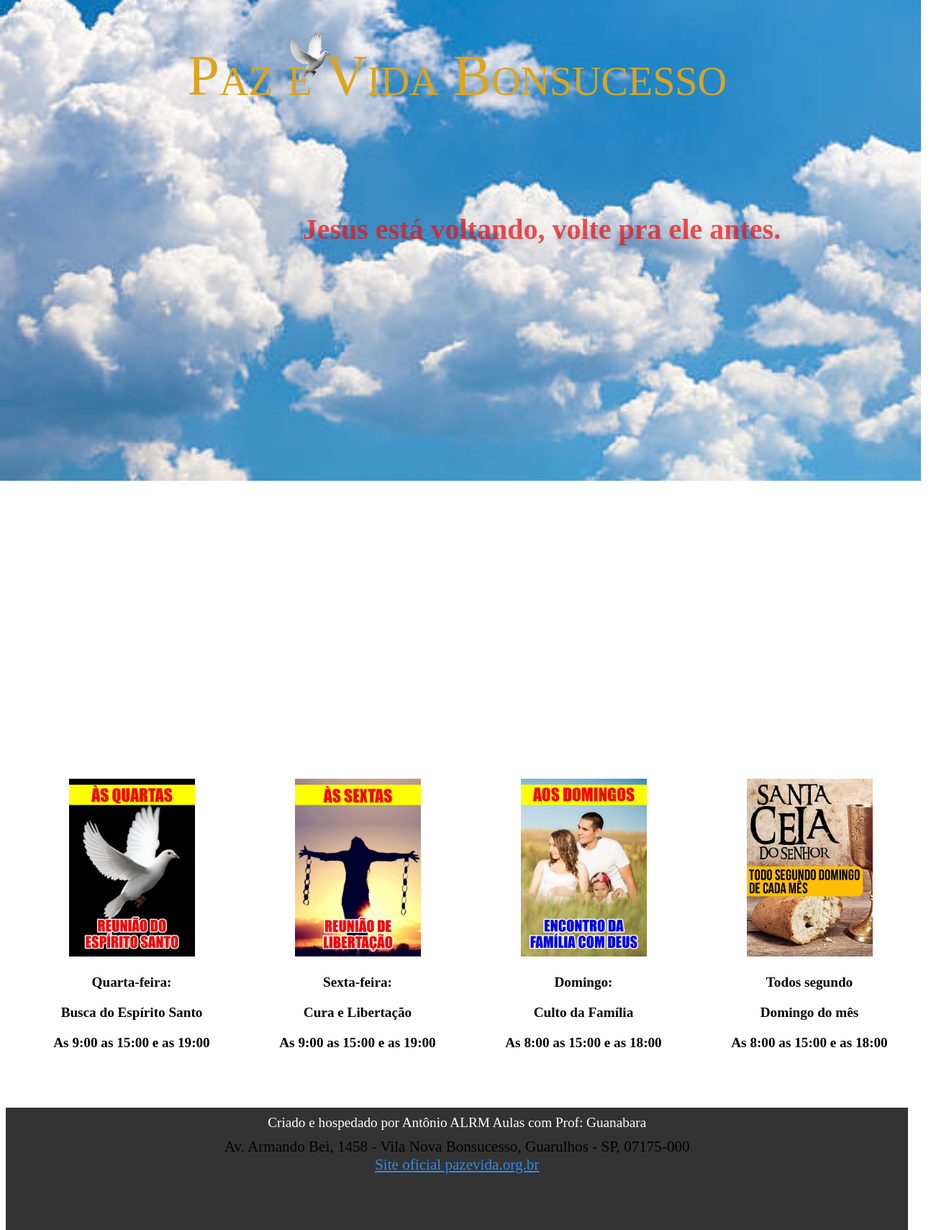
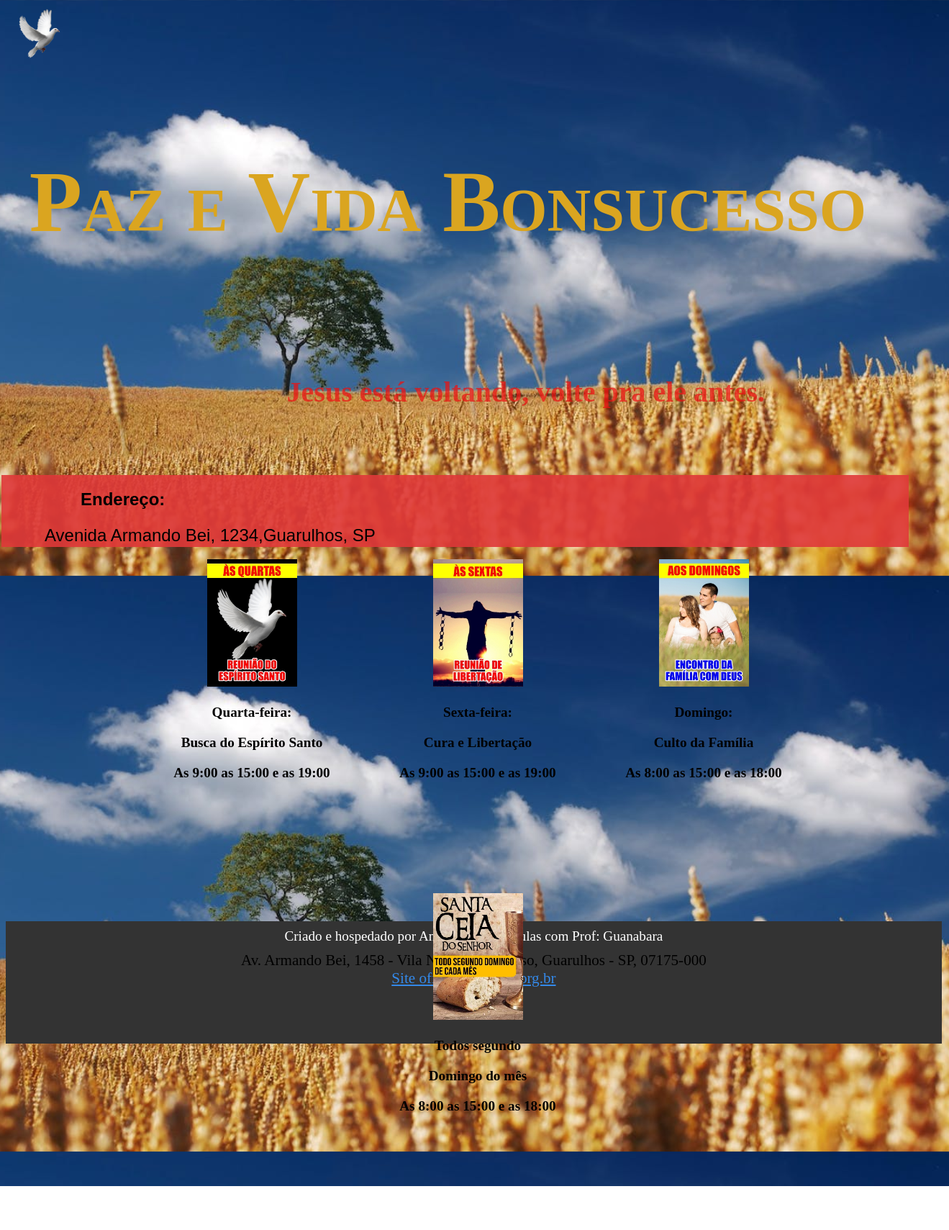
Before and after one commit to prudencia-alrm/pazevida, a plain HTML site: page index.html in a window 1280 px wide. Shown: the whole page at 72% size, 1319 px wide, since content can reach past the window. After the commit the page ends 1648 px from the top, so only its background shows below. Drawn offline with Linux system fonts and the light colour scheme; a web font is replaced by a local one.

Commit message:
atualizado 19 06

```diff
--- a/efects.css
+++ b/efects.css
@@ -62,12 +62,13 @@
         max-width: 100%;
         height: 100vh;
       }
+      /*
 
       .gif {
         position: absolute;
         top: 10%;
         right: 100%;
-        transform: translate(0%, -50%);
+        transform: translate(0%, -20%);
         white-space: nowrap;
         animation: movegif 10s infinite linear;
       } @keyframes movegif {
@@ -84,7 +85,7 @@
           left: 100%;
         }
     }
-
+      */
       .move {
         position: absolute;
         top: 10%;
--- a/index.html
+++ b/index.html
@@ -14,11 +14,17 @@
     <h1 class="igreja">Paz e Vida  Bonsucesso</h1>
     <div class="anima">
       <h2 class="move">Jesus está voltando, volte pra ele antes.</h2>
+      </div>
 
-    </div>
   </header>
 
-  <section>
+    <nav id="address">
+      <div >
+          <h2 class="texto1">Endereço:</h2>
+          <p class="texto2">Avenida Armando Bei, 1234,Guarulhos, SP</p>
+      </div>
+    </nav>
+  <section class="eventos">
     <div class="section">
         <ul>
           <img src="quarta.jpg" alt="Quarta-feira">
--- a/style.css
+++ b/style.css
@@ -22,31 +22,64 @@
 
     body {
 
-      background-image : url('ceu.jpg');
+      background-image : url('trigo02.jpeg');
       background-repeat: no-repeat;
       background-size: cover ;
+      background-attachment: fixed;
       justify-content: center right;
-      height: 600px;
-      width: 98vw;
+      height: 100vh;
+      width: 96vw;
     }
 
+    #address {
+
+      background-color: #df3939e7;
+      height:100px;
+      width: 98.5vw;
+      margin: 0px 0px 0px -8px ;
+
+      position: absolute;
+      top: 660px;
+      left: 10px;
+     }
+
+     .texto1{
+      font-family: var(--font3);
+      font-size: 1.5em;
+      position: absolute;
+      top: -80px;
+      left: 10px;
+      color: black;
+      margin: 50px;
+      padding: 50px;
+
+     }
+
+     .texto2{
+      font-family: var(--font3);
+      font-size: 1.5em;
+      position: absolute;
+      top: 20px;
+      left: 10px;
+      margin: 50px;
+
+     }
 
 
     .gif {
+      background-color: none;
       max-width: 100px;
-      position: absolute;
-      top: 30;
 
     }
 
     /*este h1 era class igreja*/
     .igreja {
       font-family: var(--font0);
-      font-size: 80px;
-      font-weight: normal;
+      font-size: 120px;
+      font-weight: bolder;
       font-variant: small-caps;
       color: goldenrod;
-      margin-top: 60px;
+      margin-top: 120px;
 
       text-align: center;
 
@@ -61,14 +94,18 @@
 
     }
 
+    .eventos {
+      position: absolute;
+      top: 680px;
+      text-align: center;
+      padding: 20px;
+      margin-bottom: 100px;
 
 
-    footer {
-      background-color: #333;
-      color: white;
-      padding: 20px;
-      text-align: center;
+
     }
+
+
 
     .section {
       display: inline-block;
@@ -82,7 +119,7 @@
     .section img {
         padding: 1px 10px 1px 10px;
         min-width: 20%;
-        max-width: 70%;
+        max-width: 50%;
     }
 
     div.section p {
@@ -92,10 +129,21 @@
 
 
     }
+
+    footer {
+      background-color: #333;
+      color: white;
+      padding: 20px;
+      text-align: center;
+    }
     footer{
-      min-width: 200px;
+      margin-top: 50px;
+      min-width: 120px;
       height: 130px;
+      width: 98.5vw;
       font-size: 1.2em;
+
+
     }
     footer p {
         font-variant: var(--font2);
```
Also changed, not shown: chat.html (added, +120 -0 lines), cereals-wheat-agriculture-wheat-field-62316.jpeg (added), trigo01.jpeg (added), trigo02.jpeg (added), trigo03.jpeg (added), trigo04.jpeg (added).
